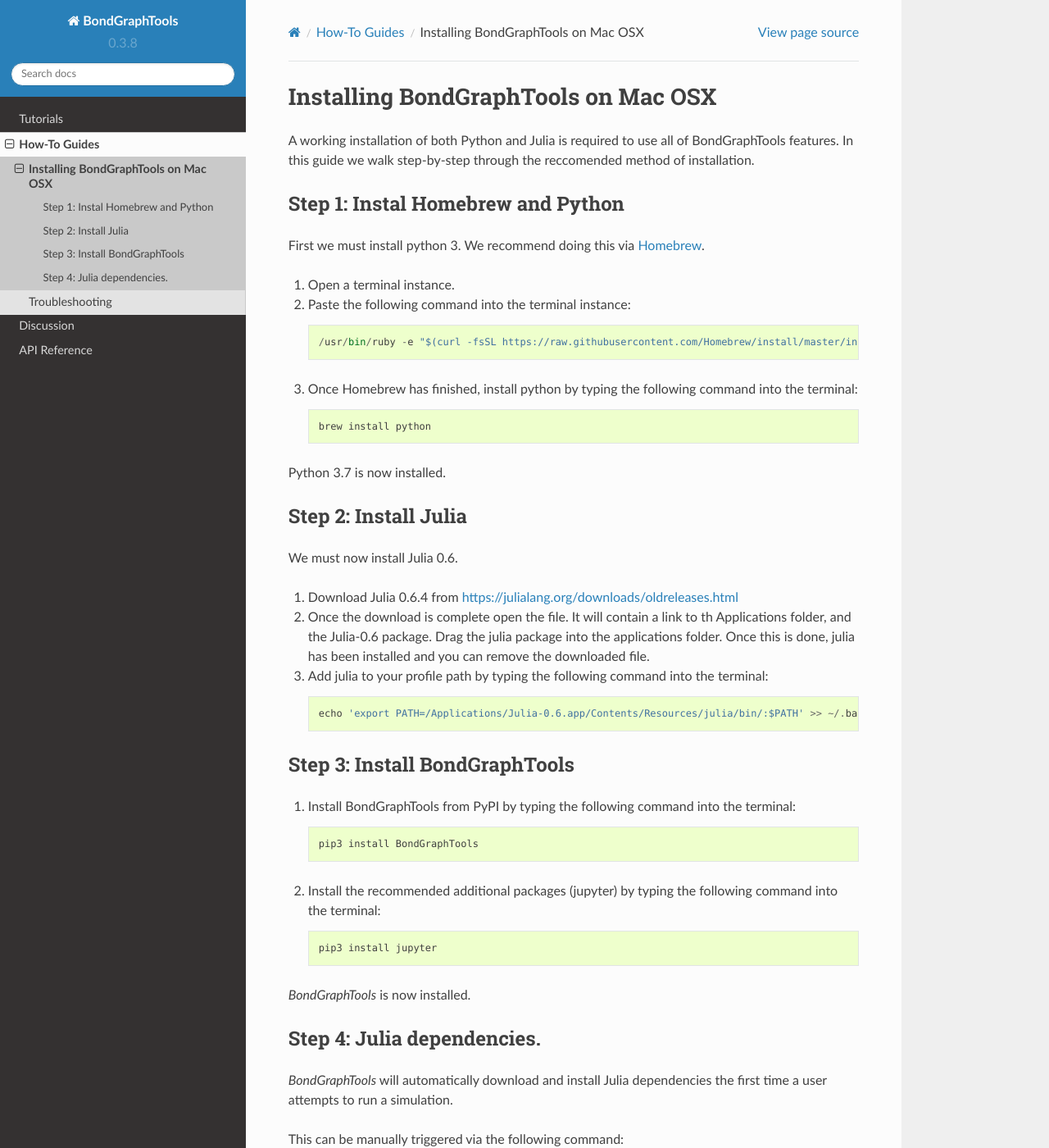
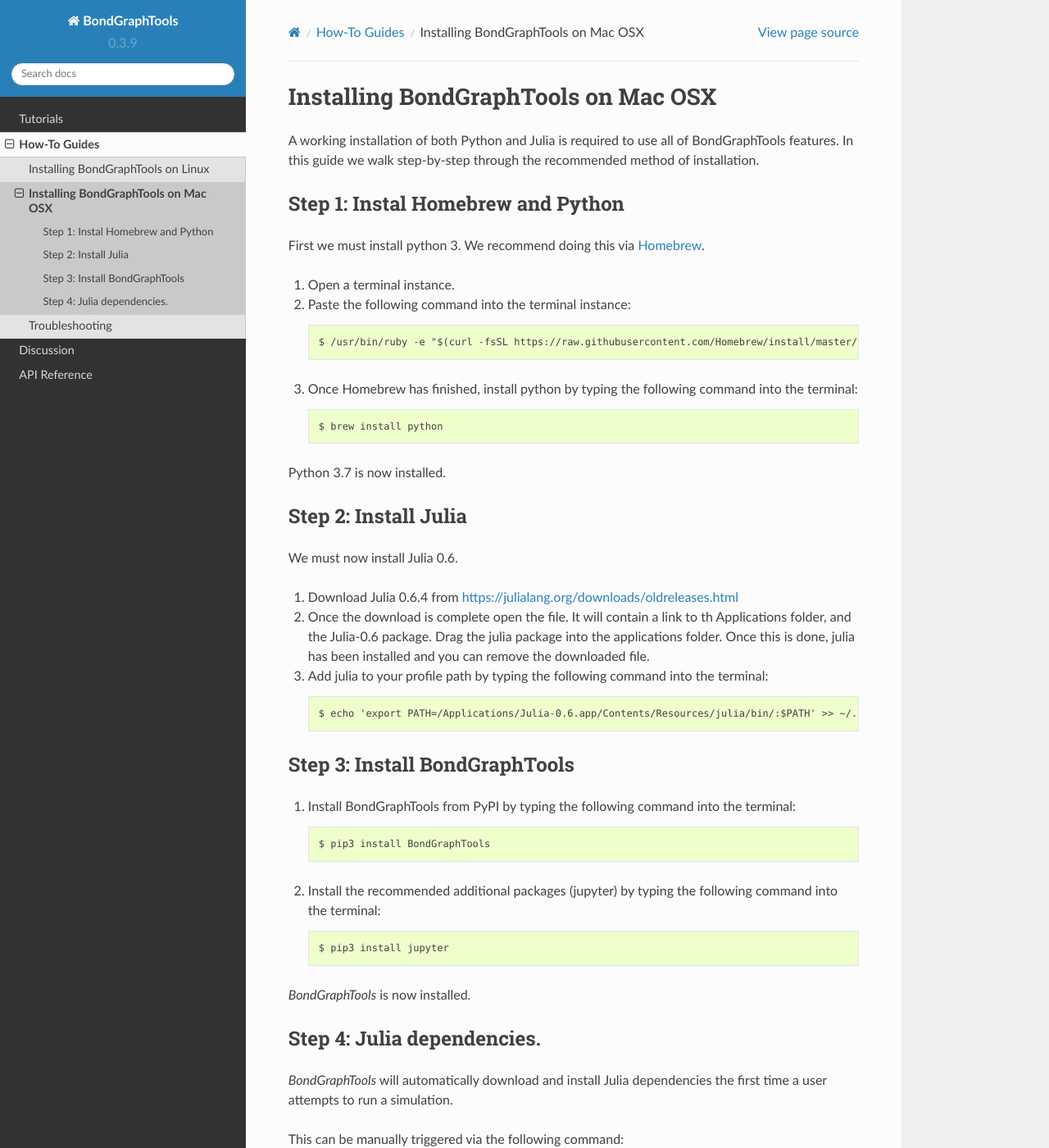
Before and after one commit to BondGraphTools/BondGraphTools, a Sphinx documentation site: the page built from docs/guides/installing-on-osx.rst, in a window 1280 px wide and 1400 px high. Shown: the whole window at 82% size. Built offline with Sphinx 7.4.7 and the Read the Docs theme 2.0.0, drawn with Linux system fonts in a browser that asks for light colours.

Commit message:
Version 0.3.9 (#129)
* general tidying up
* pep8
* bugfix: GY ratio was wrong sign
* change dependency orderedset to ordered-set (pure python) (#115)
* fix: usr: removed c++ dependent ordered set (for easier windows install)
* added test for reaction builder names. (#116)
* 85 component in bond test cases (#117)
* added test for reaction builder names.
* Cleaned up and added tests for new Bond class
* added additional test cases for port comparison
* 110 reaction of new ports when connections added (#118)
* added test for reaction builder names.
* Cleaned up and added tests for new Bond class
* Fixed port creation bug by separating finding ports from making ports.
* added codeclimate config
* refactoring for clarity
* typo fixes
* added check and test for cr's (#119)
* fix: empty models no longer return errors when asked for equations
* improved connection error feedback (#120)
* fix: improved feedback on connection failure
* switched CI to xenial (#125)
* Update .travis.yml
* Added Linux install tutorial
* 127   bugs in tutorial 2 (#128)
* fixed typo in tutorial
* fixed bug which prevented new labelled ports being exposed

```diff
--- a/BondGraphTools/version.py
+++ b/BondGraphTools/version.py
@@ -1 +1 @@
-__version__ = "0.3.8"
+__version__ = "0.3.9"
--- a/docs/guides/installing-on-osx.rst
+++ b/docs/guides/installing-on-osx.rst
@@ -2,7 +2,7 @@
 ====================================
 
 A working installation of both Python and Julia is required to use all of BondGraphTools features.
-In this guide we walk step-by-step through the reccomended method of installation.
+In this guide we walk step-by-step through the recommended method of installation.
 
 Step 1: Instal Homebrew and Python
 ----------------------------------
@@ -11,11 +11,11 @@
 1. Open a terminal instance.
 2. Paste the following command into the terminal instance::
 
-    /usr/bin/ruby -e "$(curl -fsSL https://raw.githubusercontent.com/Homebrew/install/master/install)"
+    $ /usr/bin/ruby -e "$(curl -fsSL https://raw.githubusercontent.com/Homebrew/install/master/install)"
 
 3. Once Homebrew has finished, install python by typing the following command into the terminal::
 
-    brew install python
+    $ brew install python
 
 Python 3.7 is now installed.
 
@@ -29,18 +29,18 @@
    can remove the downloaded file.
 3. Add julia to your profile path by typing the following command into the terminal::
 
-    echo 'export PATH=/Applications/Julia-0.6.app/Contents/Resources/julia/bin/:$PATH' >> ~/.bash_profile
+    $ echo 'export PATH=/Applications/Julia-0.6.app/Contents/Resources/julia/bin/:$PATH' >> ~/.bash_profile
 
 Step 3: Install BondGraphTools
 ------------------------------
 
 1. Install BondGraphTools from PyPI by typing the following command into the terminal::
 
-    pip3 install BondGraphTools
+    $ pip3 install BondGraphTools
 
 2. Install the recommended additional packages (jupyter) by typing the following command into the terminal::
 
-    pip3 install jupyter
+    $ pip3 install jupyter
 
 `BondGraphTools` is now installed.
 
@@ -51,7 +51,7 @@
 
 This can be manually triggered via the following command::
 
-    from bondgraphtools.config import config
-    config.install_dependencies()
+    >>> from bondgraphtools.config import config
+    >>> config.install_dependencies()
 
 .. _Homebrew: https://brew.sh/
--- a/docs/tutorials/modularity.rst
+++ b/docs/tutorials/modularity.rst
@@ -107,7 +107,7 @@
         # Here we build the reaction, again with the rate as a control variable.
         # Again, we assume parameterised have be normalised with respect to
         # pressure and temperature.
-        cat_reaction = bgt.new("Re", name="Re", library="BioChem", value={'r':None 'R':1, 'T':1})
+        cat_reaction = bgt.new("Re", name="Re", library="BioChem", value={'r':None, 'R':1, 'T':1})
 
         # We choose 'k' to be 1 for demonstration.
         enzyme = bgt.new("Ce", name="E", library="BioChem", value={'k':1, 'R':1, 'T':1})
```
Also changed, not shown: README.md (+0 -1 lines), docs/guides/installing-on-linux.rst (added, +92 -0 lines), .travis.yml, 3 other files.
